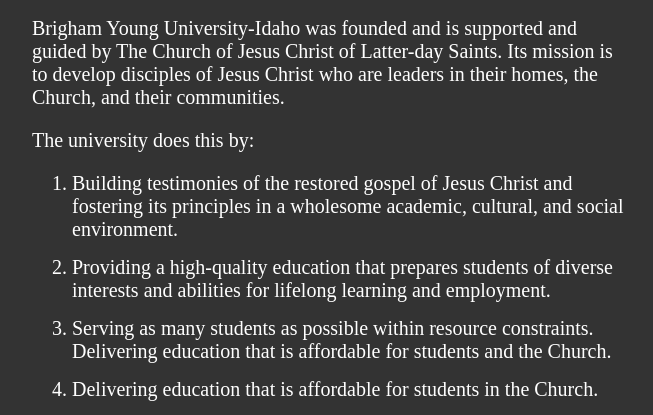
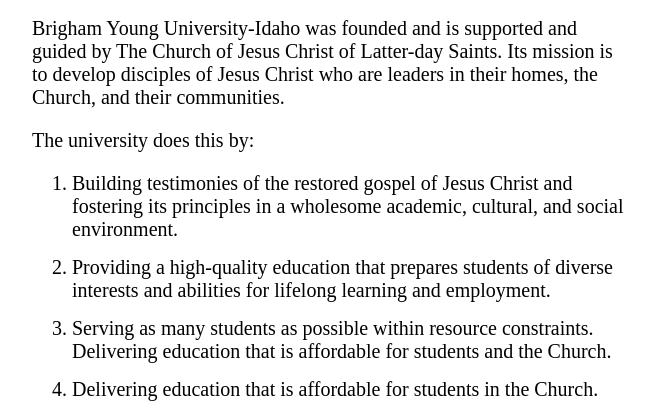
Before and after one commit to jjpurcell59/WDD-131, a plain HTML site: page Week2/mission/index.html in a window 1280 px wide. Shown: the part 185-600 px from the top of the page, without its empty margins (308-961 px from the left). Drawn offline with Linux system fonts and the light colour scheme.

Commit message:
mission 2

```diff
--- a/Week2/mission/index.html
+++ b/Week2/mission/index.html
@@ -8,7 +8,7 @@
     <link rel="stylesheet" href="styles.css">
     <script src="mission.js" defer></script>
 </head>
-<body class="dark"
+<body>
     <header>
         <select id="theme-selector">
             <option value="light">Light</option>
--- a/Week2/mission/styles.css
+++ b/Week2/mission/styles.css
@@ -1,6 +1,12 @@
 html {
     font-size: 20px;
     font-family: 'Times New Roman', Times, serif;
+}
+
+body {
+    max-width: 600px;
+    margin: 0 auto;
+    padding: 20px;
 }
 
 h1, h2 {
@@ -10,26 +16,17 @@ h1, h2 {
     line-height: 1.5;
 }
 
-p {
-    text-align: left;
-}
-
-body {
-    max-width: 600px;
-    margin: 0 auto;
-    padding: 20px;
-}
-
 h2 {
     color: #006EB6;
     font-size: 17px;
 }
+
+p {
+    text-align: left;
+    margin-bottom: 15px;
+}
+
 ol li {
-    margin-bottom: 15px;
-    text-align: left;
-}
-p  {
-    text-align: left;
     margin-bottom: 15px;
 }
 
@@ -38,10 +35,12 @@ footer img {
     display: block;
     margin: 20px auto 0;
 }
+
 body.dark {
     background-color: #333;
     color: white;
 }
+
 body.dark h2 {
-    color: #a3c4f3;
+    color: #A3C4F3;
 }
```
